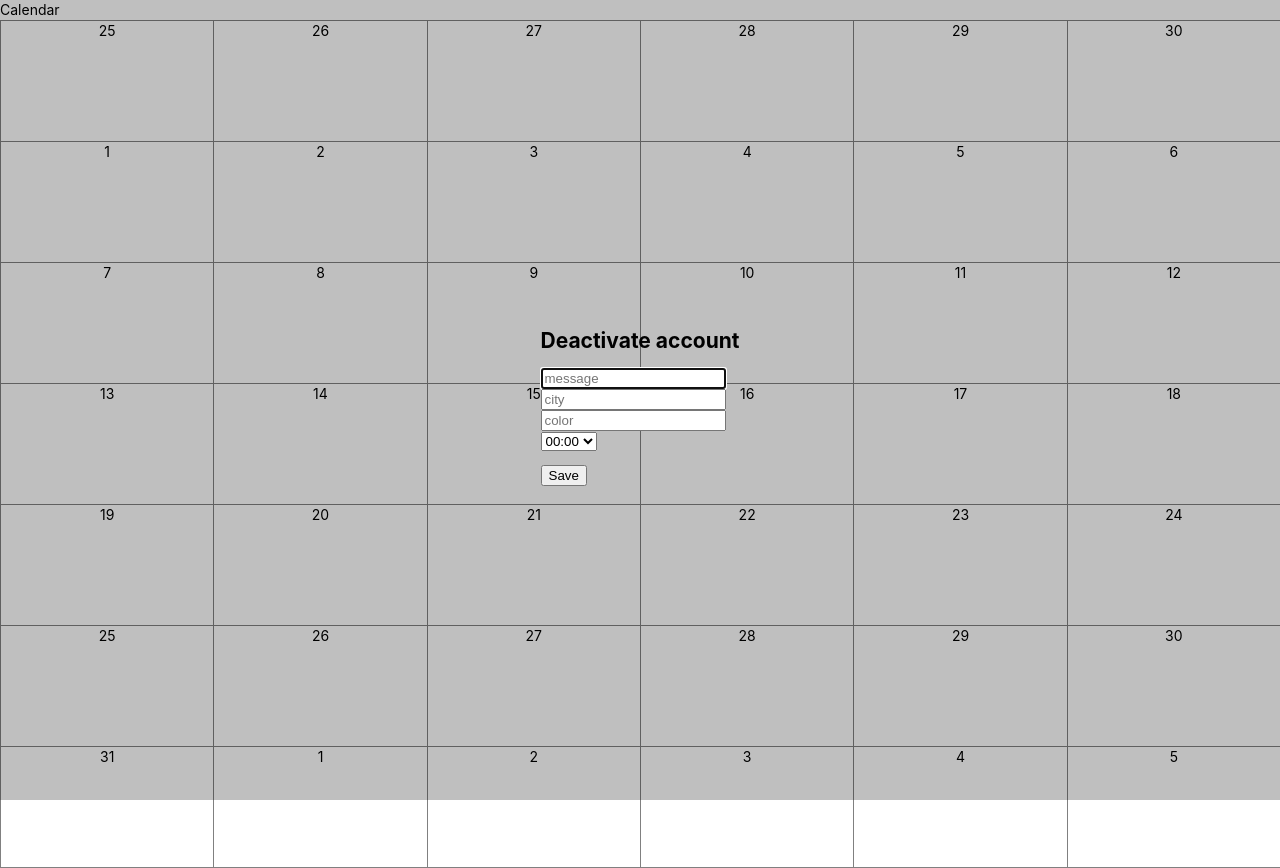
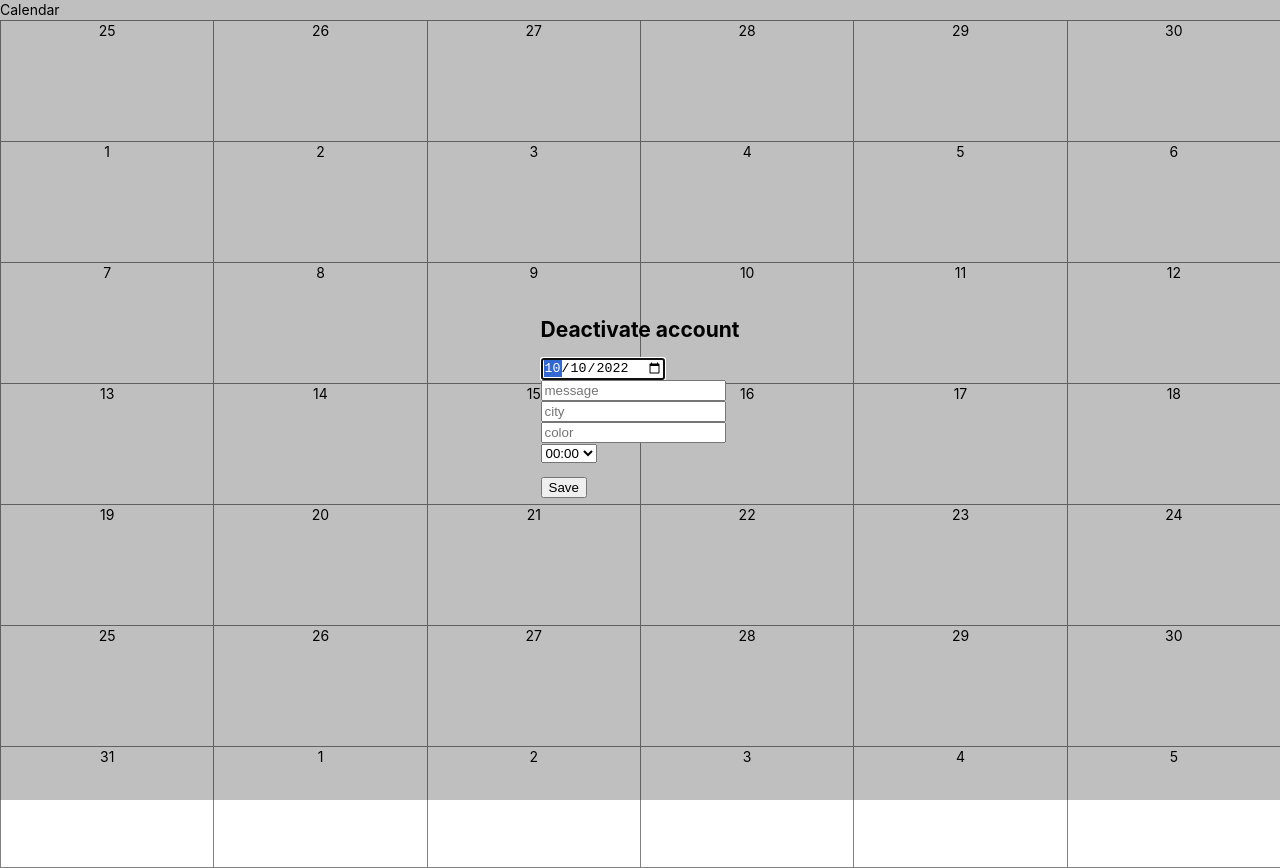
Before and after one commit to joaodorea/calendar, a React (Create React App) app: page / in a window 1280 px wide. Both pictures are taken after a click on the element "10". Built offline with nearby package versions, Linux system fonts and the light colour scheme; the HTML template or start-up script is replaced by a standard one.

Commit message:
feat(calendar): add date input to reminder form

```diff
--- a/src/modules/calendar/components/ReminderDialogForm.jsx
+++ b/src/modules/calendar/components/ReminderDialogForm.jsx
@@ -3,6 +3,7 @@ import { Dialog } from '@headlessui/react'
 
 function ReminderDialogForm(props) {
   const [reminder, setReminder] = useState({
+    date: null,
     color: '',
     city: '',
     message: '',
@@ -12,6 +13,8 @@ function ReminderDialogForm(props) {
   useEffect(() => {
     if(props.reminder)
       setReminder(props.reminder)
+    else
+     setReminder({...reminder, date: props.date})
   }, [props.reminder])
 
   const handleInput = (elem) => {
@@ -20,16 +23,27 @@ function ReminderDialogForm(props) {
     setReminder({...reminder, [name]: value})
   }
 
+  const handleDateInput = (elem) => {
+    const value = elem.target.value
+    const date = new Date(value.split('-'))
+    setReminder({ ...reminder, date })
+  }
+
+  const formatDateToInput = (date) => {
+    if(!date) return ''
+    return date.toISOString().split('T')[0]
+  }
+
   return (
       <Dialog open={true} onClose={props.close}>
         <Dialog.Panel>
           <Dialog.Title>Deactivate account</Dialog.Title>
 
           <Dialog.Description>
+            <input onChange={handleDateInput} type="date" name="date" value={formatDateToInput(reminder.date)} /><br />
             <input onChange={handleInput} value={reminder.message} type="text" name="message" placeholder="message" /><br />
             <input onChange={handleInput} value={reminder.city} type="text" name="city" placeholder="city" /><br />
             <input onChange={handleInput} value={reminder.color} type="text" name="color" placeholder="color" /><br />
-
 
             <select name="time" value={reminder.time} onChange={handleInput}>
               <option value="00:00">00:00</option>
--- a/src/modules/calendar/pages/CalendarPage.jsx
+++ b/src/modules/calendar/pages/CalendarPage.jsx
@@ -1,4 +1,4 @@
-import { useState } from 'react'
+import { useState, useEffect } from 'react'
 import { v4 as uuidv4 } from 'uuid'
 import ReminderDialogForm from '../components/ReminderDialogForm.jsx'
 
@@ -18,7 +18,6 @@ function Calendar() {
   const saveReminder = (reminder) => {
     setReminderList([...reminders, {
       id: uuidv4(),
-      date: dateId,
       ...reminder,
     }])
 
@@ -50,7 +49,6 @@ function Calendar() {
 
       <div className="calendar">
         {weeks.map(w => {
-          // improve how dates are compared
           const messages = reminders.filter(({date}) => +date === +w.date)
 
           return (
@@ -71,6 +69,7 @@ function Calendar() {
 
       {Boolean(dateId) &&
         <ReminderDialogForm
+          date={dateId}
           close={() => setDateId('')}
           submit={saveReminder}
         />
```
